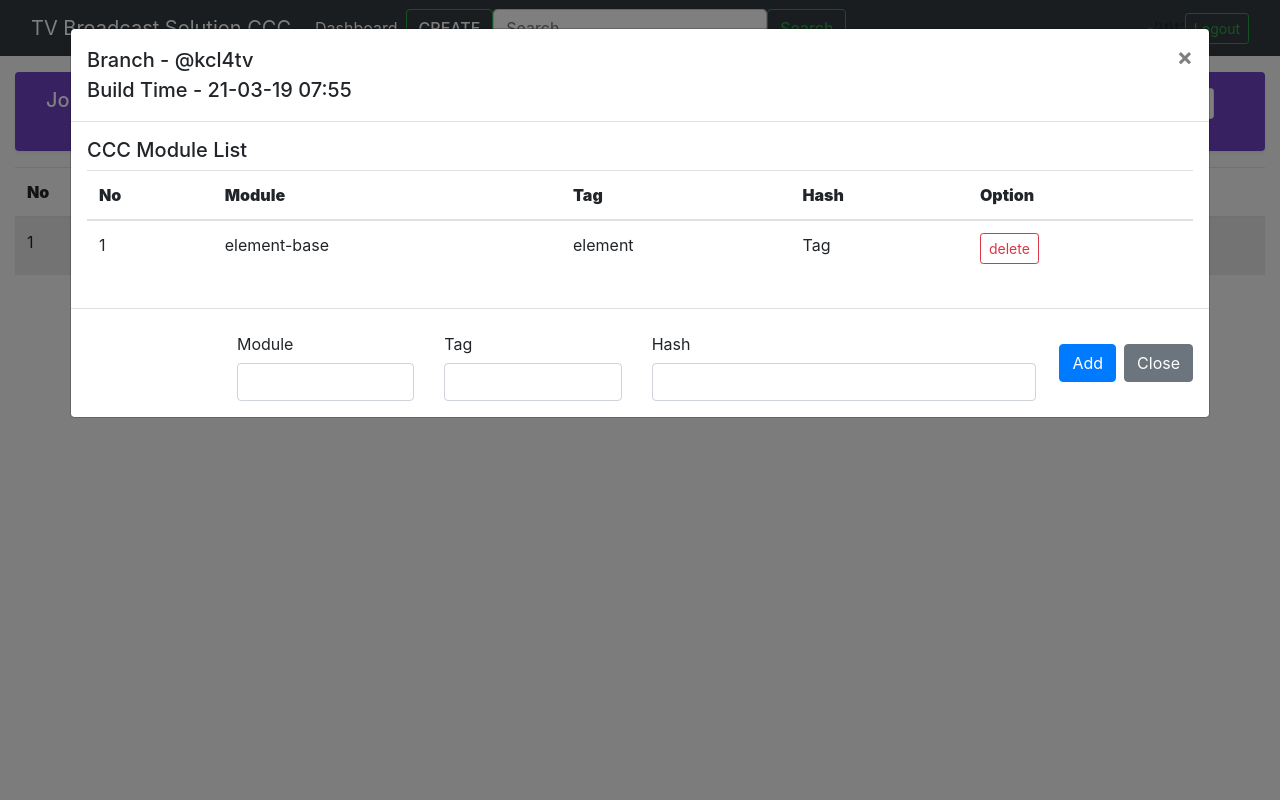
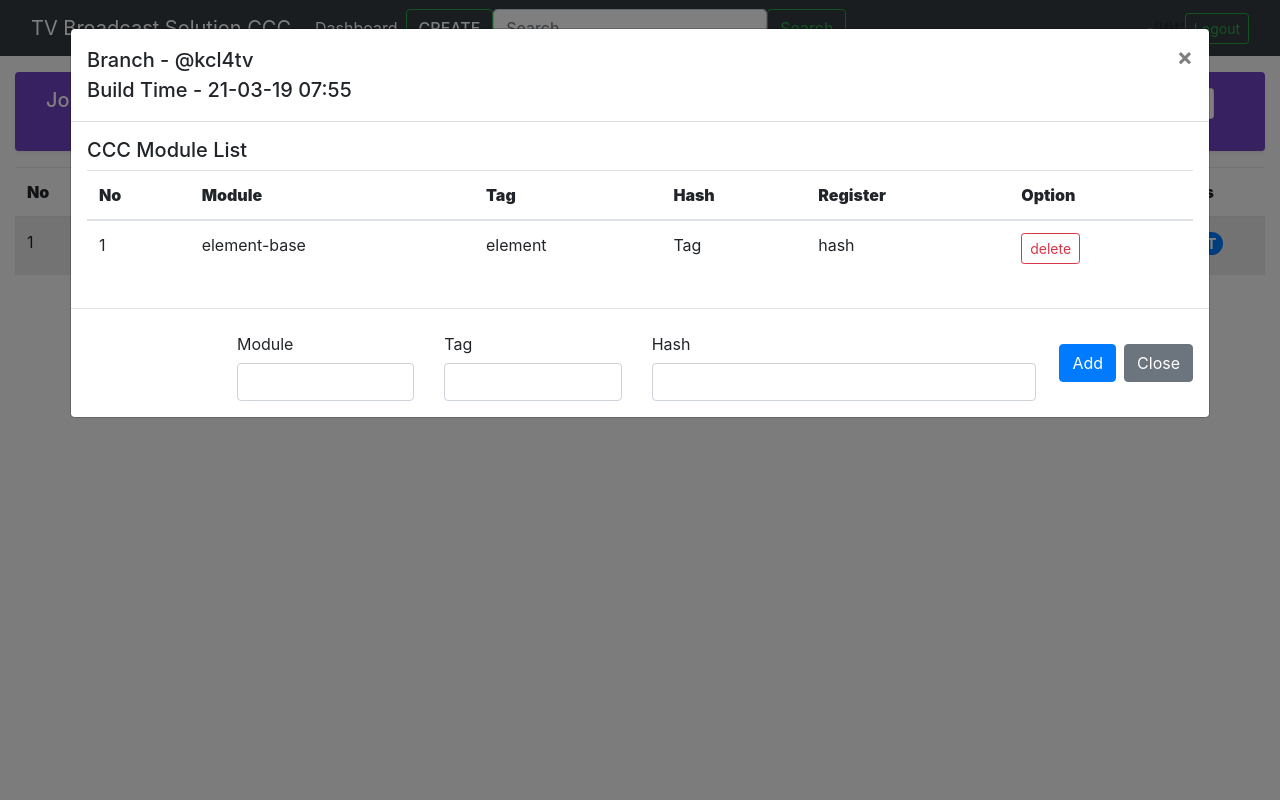
Before and after one commit to minjae200/CAT_Template, a Django app: template CAT/CCC/templates/main.html in a window 1280 px wide, after a click on "DETAIL". Run offline with Django 3.2, Linux system fonts and the light colour scheme; the template is opened without the code that fills it: values that come from a table or form of the project are taken from there, others are empty; data comes from the database, SQL or seed files in the repository; both versions use the stored data as it was after the commit; some libraries are stand-ins or nearby versions.

Commit message:
add register in detail modal
Change-Id: Icfcbb36ca231cd98cf02f3e6550185d3165a3493

```diff
--- a/CAT/CCC/models.py
+++ b/CAT/CCC/models.py
@@ -17,6 +17,7 @@ class Module(models.Model):
     name = models.CharField(max_length=100)
     tag = models.CharField(max_length=100)
     hash_value = models.CharField(max_length=100)
+    register = models.CharField(max_length=100, default='Unknown')
 
     def __str__(self):
-        return '{}_{}_{}_{}'.format(self.name, self.tag, self.hash_value, self.id)
+        return '{}_{}_{}_{}_{}'.format(self.name, self.tag, self.hash_value, self.id, self.register)
--- a/CAT/CCC/static/detail_job.js
+++ b/CAT/CCC/static/detail_job.js
@@ -22,12 +22,14 @@ $('#detailModal').on('show.bs.modal', function (event) {
     let module_tag = module[1];
     let module_hash = module[2];
     let module_id = module[3];
+    let module_register = module[4];
     let loop = i + 1
 
     tbody_html += '<tr><td>' + loop + '</td>'
     tbody_html += '<td>' + module_name + '</td>'
     tbody_html += '<td>' + module_tag + '</td>'
     tbody_html += '<td>' + module_hash + '</td>'
+    tbody_html += '<td>' + module_register + '</td>'
     tbody_html += '<td>\
         <button type="button" class="btn btn-outline-danger btn-sm" onclick="deleteModule(' + id + ',' + module_id + ')">\
         delete</button></td></tr>'
--- a/CAT/CCC/templates/detail.html
+++ b/CAT/CCC/templates/detail.html
@@ -6,6 +6,7 @@
             <th scope="col"><b> Module</b></th>
             <th scope="col"><b> Tag</b></th>
             <th scope="col"><b> Hash</b></th>
+            <th scope="col"><b> Register</b></th>
         </tr>
     </thead>
     <tbody>
@@ -15,6 +16,7 @@
             <td>{{ module.name }}</td>
             <td>{{ module.tag }}</td>
             <td>{{ module.hash_value }}</td>
+            <td>{{ module.register }}</td>
             <td>
                 <button type="button"
                     class="btn btn-outline-danger btn-sm"
--- a/CAT/CCC/templates/detail_modal.html
+++ b/CAT/CCC/templates/detail_modal.html
@@ -18,6 +18,7 @@
               <th scope="col"><b> Module </b></th>
               <th scope="col"><b> Tag </b></th>
               <th scope="col"><b> Hash </b></th>
+              <th scope="col"><b> Register </b></th>
               <th scope="col"><b> Option </b></th>
             </tr>
           </thead>
--- a/CAT/CCC/templates/main.html
+++ b/CAT/CCC/templates/main.html
@@ -66,7 +66,7 @@
               <td>{{ job.assignee }}</td>
               <td>
               {% for module in job.module_set.all|slice:":3" %}
-                [{{ module.name }}]
+                {{ module.name }}={{ module.tag }}
               {% endfor %}
               </td>
               <td>
--- a/CAT/CCC/views.py
+++ b/CAT/CCC/views.py
@@ -18,6 +18,7 @@ scheduler = {}
 # Create your views here.
 @login_required
 def MainView(request):
+    print('Call MainView')
     latest_job_list = Job.objects.all().order_by('-build_start_time')
     paginator = Paginator(latest_job_list, 10)
     page = request.GET.get('page')
@@ -68,7 +69,7 @@ def DetailView(request, job_id):
                     'content': 'Already exist the module'
                 }
             else:
-                new_module = Module.objects.create(job=job, name=module_name, tag=module_tag, hash_value=module_hash)
+                new_module = Module.objects.create(job=job, name=module_name, tag=module_tag, hash_value=module_hash, register=request.session['username'])
                 new_module.save()
                 # messages.success(request, 'Register Success')
                 module['messages'] = {
```
Also changed, not shown: CAT/CCC/Helper/GerritHelper.py (+8 -2 lines), CAT/CCC/migrations/0004_module_register.py (added), CAT/db.sqlite3.
